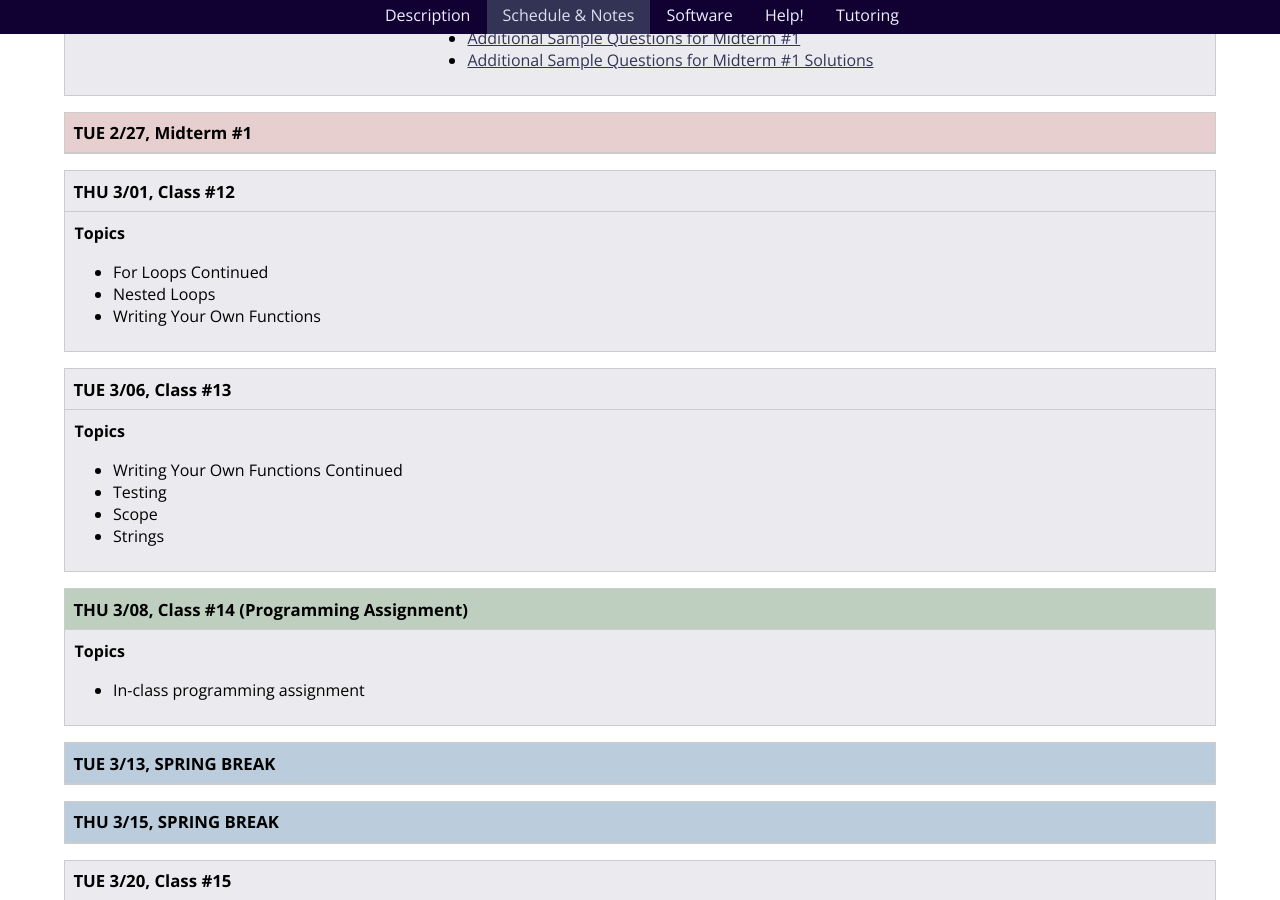
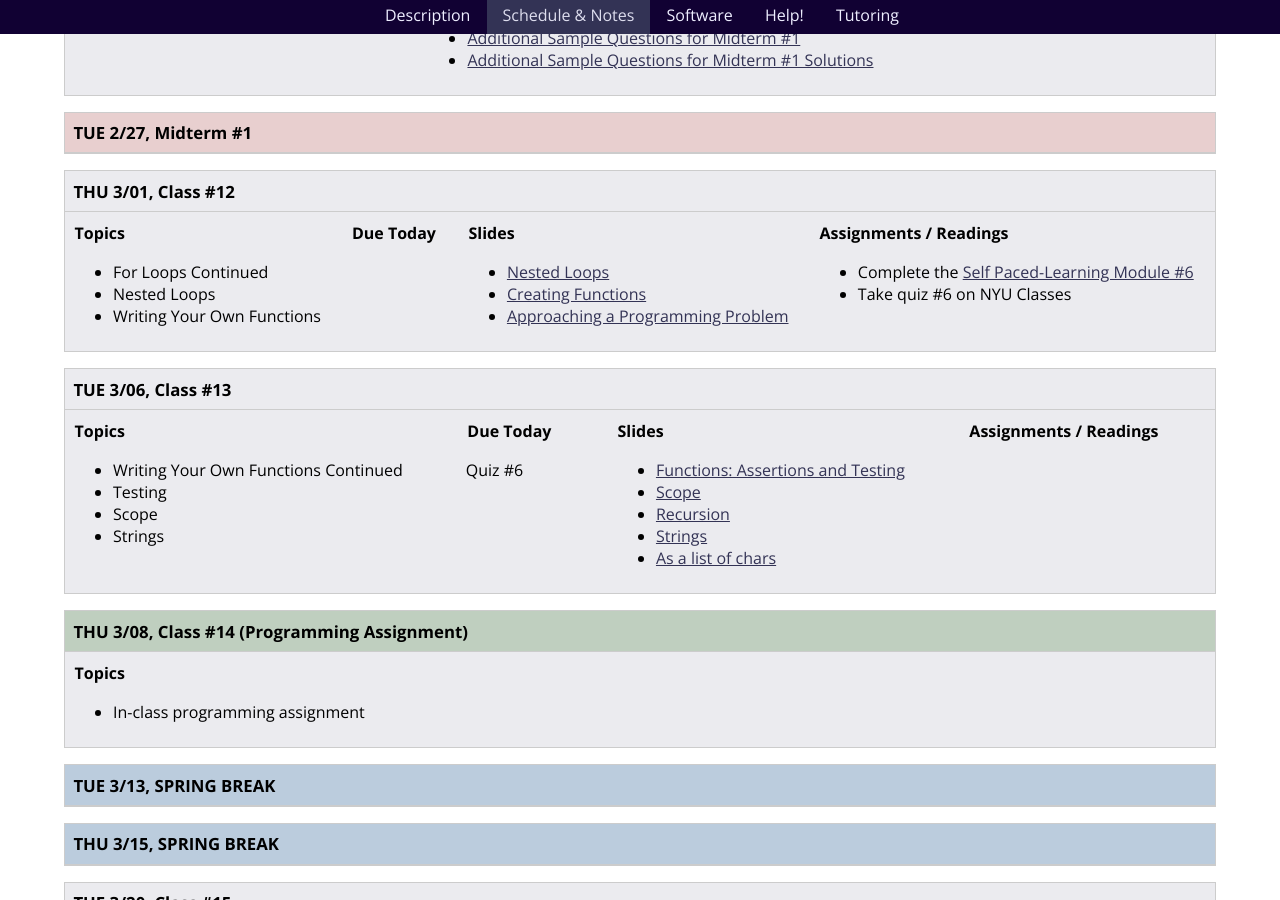
Before and after one commit to foureyes/csci-ua.0002-spring2018-002-008, a Jekyll site: the page built from schedule.markdown, in a window 1280 px wide and 900 px high, scrolled down 4524 px. Built offline with Jekyll 4.4.1, drawn with Linux system fonts in a browser that asks for light colours.

Commit message:
add 12 and 13

```diff
--- a/_includes/classes/12/materials.markdown
+++ b/_includes/classes/12/materials.markdown
@@ -10,8 +10,10 @@
 <article class="slides" markdown="block">
 ####  Slides
 
-* [About Class #12](classes/12/meta.html)
+<!--* [About Class #12](classes/12/meta.html)
 * [String Formatting with %](classes/12/string-formatting.html)
+-->
+
 * [Nested Loops](classes/12/nested.html)
 * [Creating Functions](classes/12/returning_values.html)
 * [Approaching a Programming Problem](classes/12/dicewars.html)
--- a/schedule.markdown
+++ b/schedule.markdown
@@ -214,7 +214,7 @@
 * Nested Loops
 * Writing Your Own Functions
 
-</article>{% comment %} {% include classes/12/materials.markdown %}{% endcomment %}</div> </section>
+</article>{% include classes/12/materials.markdown %}</div> </section>
 
 
 <a name="class13"></a><!---------- start --------------->
@@ -230,7 +230,7 @@
 * Testing
 * Scope
 * Strings
-</article>{% comment %} {% include classes/13/materials.markdown %} {% endcomment %}</div> </section>
+</article>{% include classes/13/materials.markdown %}</div> </section>
 
 
 <a name="class14"></a><!---------- start --------------->
```
